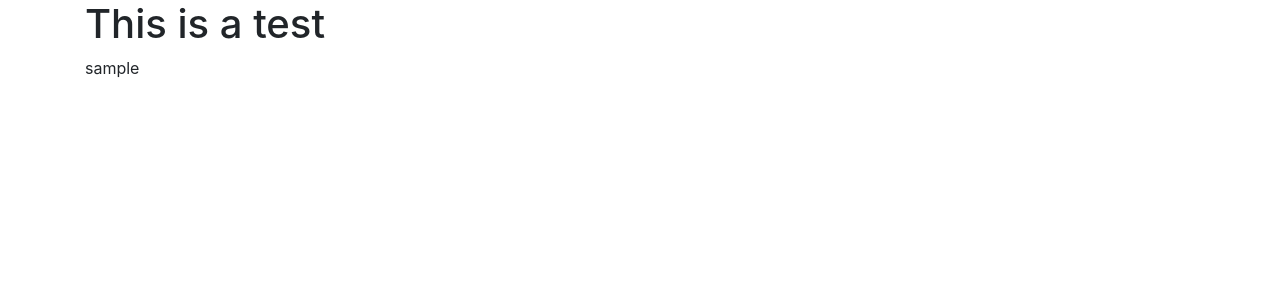
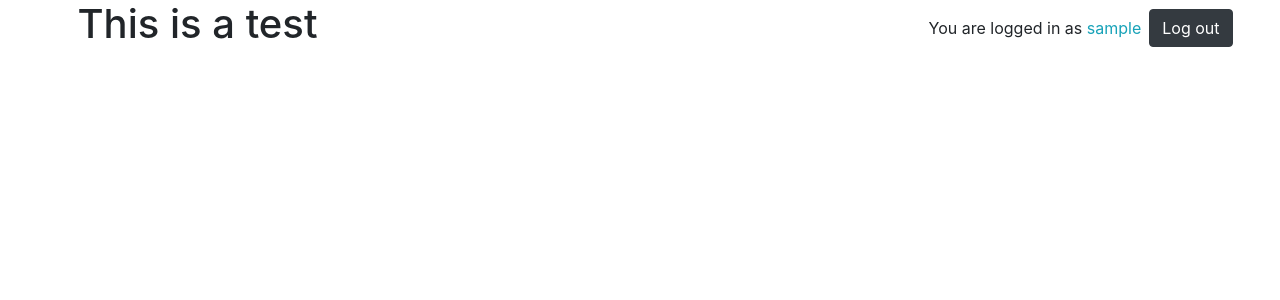
Before and after one commit to JohnTheUnigoat/Python_Lab_01, a Django app: page / in a window 1280 px wide. Shown: the top 300 px of the page. Run offline with Django 3.2, Linux system fonts and the light colour scheme; the visitor is signed in with stand-in values (Sample User, id 1); data that the repository does not hold is empty; some libraries are stand-ins or nearby versions.

Commit message:
Added working login/logout buttons to main page
Signed-off-by: Ivan Hudzynskyi <ivanhudzinskyi2000@gmail.com>

```diff
--- a/Lab_01/settings.py
+++ b/Lab_01/settings.py
@@ -127,3 +127,4 @@ MEDIA_URL = '/media/'
 MEDIA_ROOT = os.path.join(BASE_DIR, 'media')
 
 LOGIN_REDIRECT_URL = 'main'
+LOGOUT_REDIRECT_URL = 'main'
--- a/templates/index.html
+++ b/templates/index.html
@@ -1,10 +1,24 @@
 {% extends 'base.html' %}
 {% block content %}
-    <h1>This is a test</h1>
-    <span>{{ username }}</span>
+<div class="row">
+  <h1 class="col-10 col-md-6 mx-auto p-0 text-center text-md-left">This is a test</h1>
+  <div class="col-10 col-md-6 mx-auto p-0 row align-items-center">
+    {% if not username == '' %}
+    <span class="col text-left text-md-right p-0">
+      You are logged in as <span class="text-info">{{ username }}</span>
+    </span>
+    <a href="{% url 'logout' %}" class="btn btn-dark ml-2">Log out</a>
+    {% else %}
+    <span class="col text-left text-md-right p-0">
+      You are not logged in <span class="text-info">{{ username }}</span>
+    </span>
+    <a href="{% url 'login' %}" class="btn btn-dark ml-2">Log in</a>
+    <a href="{% url 'login' %}" class="btn btn-dark ml-2">Sign up</a>
+    {% endif %}
+  </div>
   <div class="row">
     {% for product in products %}
-      <div class="col-md-4 col-lg-3 p-2 item">
+    <div class="col-10 mx-auto mx-md-0 col-md-4 col-lg-3 p-2 item">
       <div class="content card h-100">
         <div class="overlay row m-0 h-75 w-100">
           <div class="overlay-bg h-100 w-100 rounded-top"></div>
@@ -22,4 +36,5 @@
     </div>
     {% endfor %}
   </div>
+</div>
 {% endblock %}
```
Lines whose indentation alone changed are shown as unchanged.
